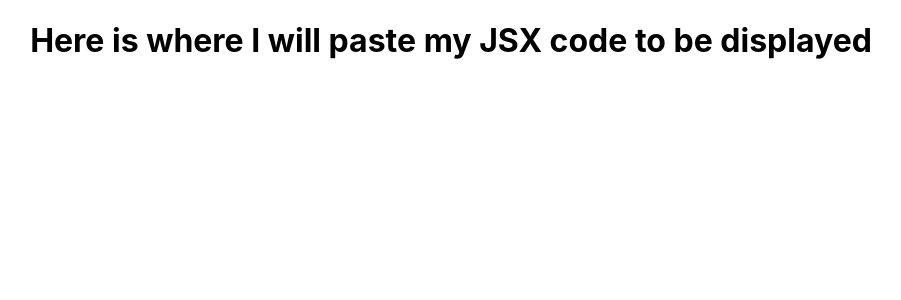
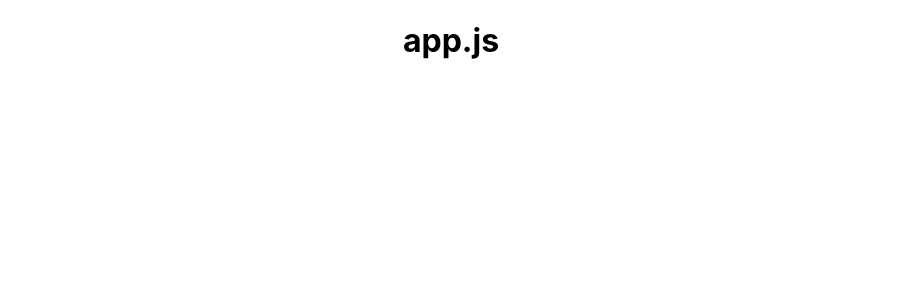
Before and after one commit to mckettja/Summer2023EEP, a React (Create React App) app in the folder summer-eep-2023/: page / in a window 1280 px wide. Shown: the top 300 px of the page, without its empty margins (189-1090 px from the left). Built offline with nearby package versions, Linux system fonts and the light colour scheme.

Commit message:
markdown file complete
react guide added to .gitignore and markdown file up to date

```diff
--- a/summer-eep-2023/src/App.js
+++ b/summer-eep-2023/src/App.js
@@ -3,21 +3,7 @@ import './App.css';
 function App() {
   return (
     <div className="App">
-      <div>
-
-      </div>
-
-      <header>
-
-      </header>
-
-      <body>
-        <h1>Here is where I will paste my JSX code to be displayed</h1>
-      </body>
-
-      <footer>
-
-      </footer>
+      <h1>app.js</h1>
     </div>
   );
 }
--- a/summer-eep-2023/src/index.js
+++ b/summer-eep-2023/src/index.js
@@ -9,7 +9,3 @@ root.render(
     <App />
   </React.StrictMode>
 );
-
-// If you want to start measuring performance in your app, pass a function
-// to log results (for example: reportWebVitals(console.log))
-// or send to an analytics endpoint. Learn more: https://bit.ly/CRA-vitals
```
Also changed, not shown: 2 other files (tests, documents, lock files or other folders).
